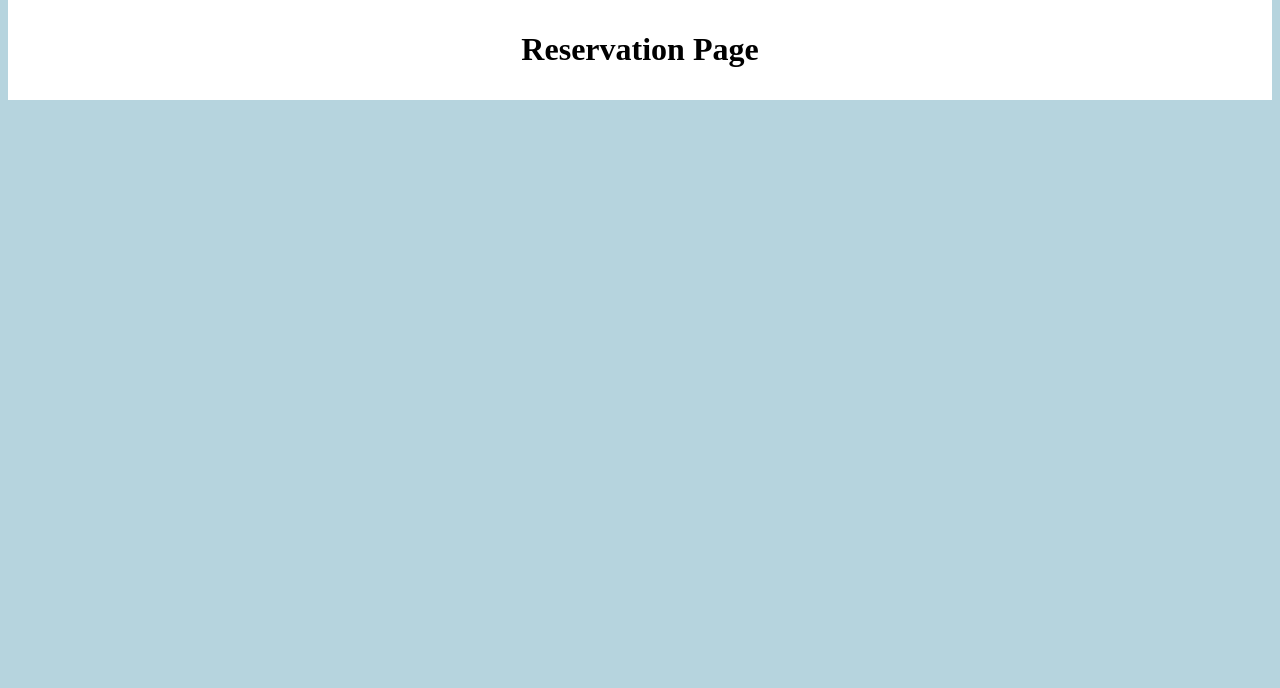
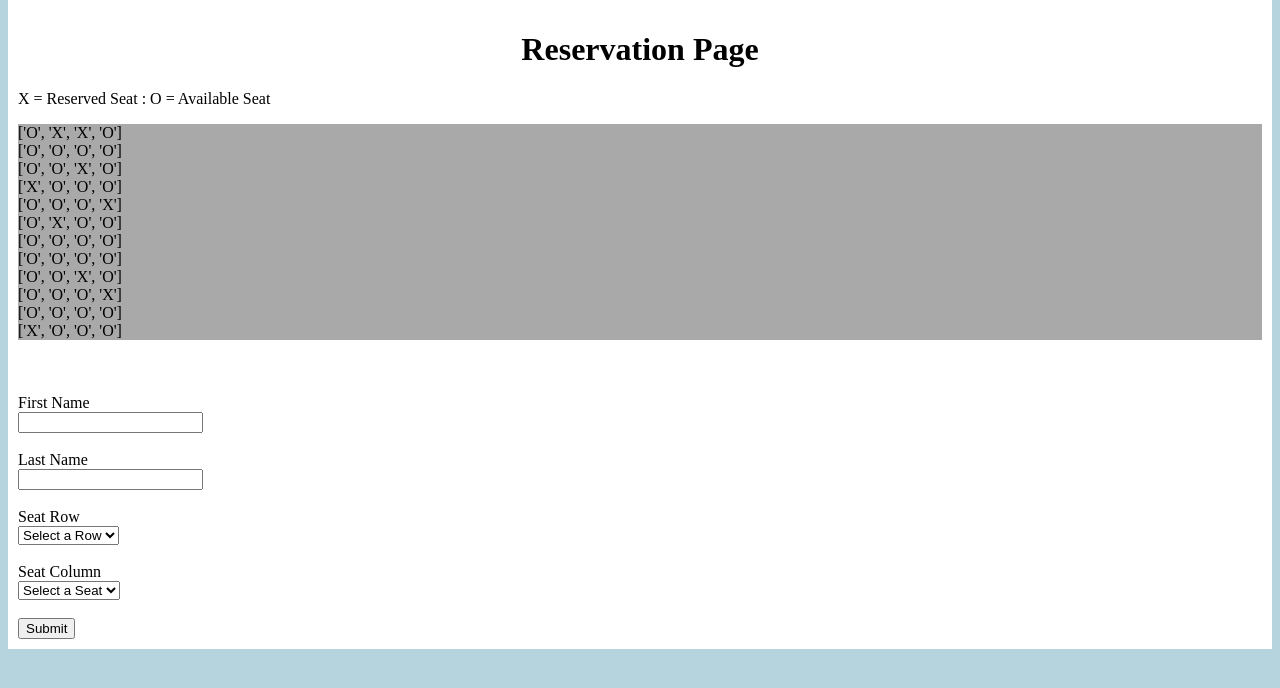
Before and after one commit to lnilges/4320-Final-Project, a Flask app: page /reservation in a window 1280 px wide. Shown: the part 45-733 px from the top of the page. Run offline with Flask 3, Linux system fonts and the light colour scheme; data comes from the database, SQL or seed files in the repository.

Commit message:
Created reservation form & seating chart

```diff
--- a/app.py
+++ b/app.py
@@ -45,9 +45,31 @@ def get_db_connection():
     return conn
 
 #function to get admin login information from database
-
+def admin_info():
+    pass
 
 #function to get reservation information from database
+def get_reservations():
+    pass
+
+#function to get seat rows/columns to make chart to display in reservation page
+def get_seating_chart():
+    conn = get_db_connection()
+    query = "SELECT seatRow, seatColumn from reservations"
+    seats = conn.execute(query).fetchall()
+    conn.close()
+
+    rows = 12
+    columns = 4
+
+    chart = [['O' for _ in range(columns)] for _ in range(rows)]
+
+    for seat in seats:
+        row = seat['seatRow']
+        column = seat['seatColumn']
+        chart[row][column] = 'X'
+
+    return chart
 
 #function to generate cost matrix for flights
 #input: none
@@ -58,17 +80,51 @@ def get_cost_matrix():
 
 
 #route to get to admin page
-#will display seating chart, total sales, and reservation list with delete button
+    #will display seating chart, total sales, and reservation list with delete button
 @app.route('/admin', methods=('GET', 'POST'))
 def admin():
    return render_template('admin.html')
 
 #route to get to reservations page
-#will have a form where users can enter first name, last name, seat row, and seat column
-#will then display a reservation code one reservation is made
+    #will have a form where users can enter first name, last name, seat row, and seat column
+    #will then display a reservation code one reservation is made
 @app.route('/reservation', methods=('GET', 'POST'))
 def reservation():
-    return render_template('reservation.html')
+    seating_chart = get_seating_chart()
+    first_name = None
+    last_name = None
+    seat_row = None
+    seat_column = None
+
+    if request.method == 'POST':
+        #get first name from form
+        first_name = request.form['first_name']
+        if not first_name:
+            flash('ERROR: Must enter first name')
+
+        #get last name from form
+        last_name = request.form['last_name']
+        if not last_name:
+            flash('ERROR: Must enter first name')
+
+        #get seat row from form
+        seat_row = request.form['seat_row']
+        if not seat_row:
+            flash('ERROR: Must select a row')
+
+        #get seat column from form
+        seat_column = request.form['seat_column']
+        if not seat_column:
+            flash('ERROR: Must select a seat')
+
+    #check to see if seat is already booked
+
+    #make ticket number, combination of first name and infotc4320, alternating letters
+
+    #add reservation to the database
+
+
+    return render_template('reservation.html', seating_chart=seating_chart)
 
 
 @app.route('/', methods=('GET', 'POST'))
--- a/templates/reservation.html
+++ b/templates/reservation.html
@@ -1,8 +1,48 @@
 {% extends 'base.html' %}
 
 {% block content %}
-<h1>Reservation Page</h1>
+    <h1>Reservation Page</h1>
+    <!--Displays flight chart-->
+    <!--Need to fix styling on seating chart-->
+    <p>X = Reserved Seat : O = Available Seat</p>
+    <div style="background-color:darkgrey;">
+        {% for row in seating_chart %}
+            <div>{{ row }}</div>
+        {% endfor %}
+    </div>
 
+    <br><br><br>
+    <!--Form to make airline reservation-->
+    <form method="POST">
+        <label for="first_name">First Name</label>
+        <br>
+        <input id="first_name" name="first_name" required>
+        <br><br>
+        <label for="last_name">Last Name</label>
+        <br>
+        <input id="last_name" name="last_name" required>
+        <br><br>
+        <label for="seat_row">Seat Row</label>
+        <br>
+        <select id="seat_row" name="seat_row" required>
+            <option disabled selected value>Select a Row</option>
+            {% for i in range(1, 13) %}
+                <option>{{ i }}</option>
+            {% endfor %}
+        </select>
+        <br><br>
+        <label for="seat_column">Seat Column</label>
+        <br>
+        <select id="seat_column" name="seat_column" required>
+            <option disabled selected value>Select a Seat</option>
+            <option>1</option>
+            <option>2</option>
+            <option>3</option>
+            <option>4</option>
+        </select>
+        <br><br>
+        <button type="submit">Submit</button>
+    </form>
 
 
 {% endblock %}
```
